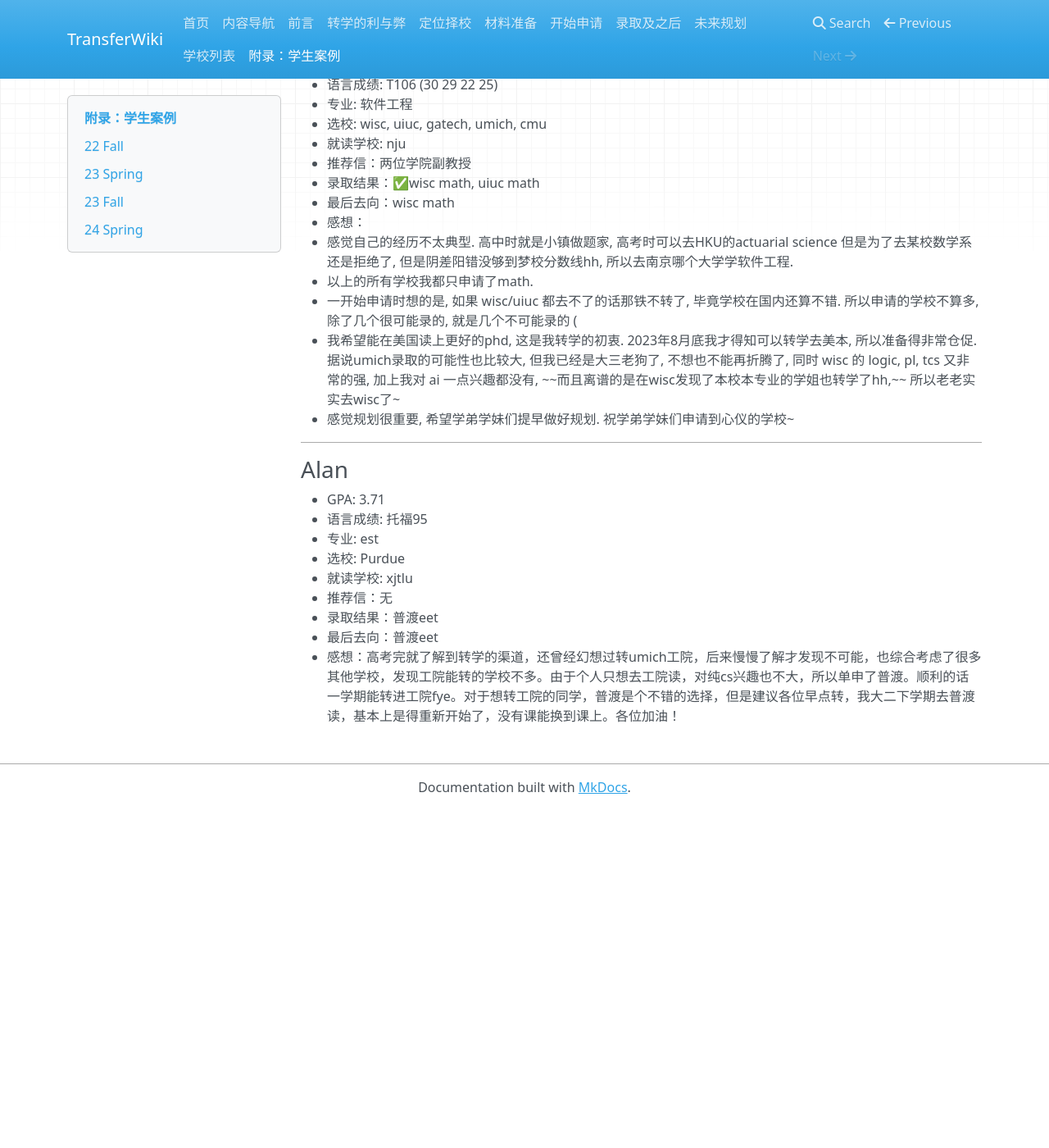
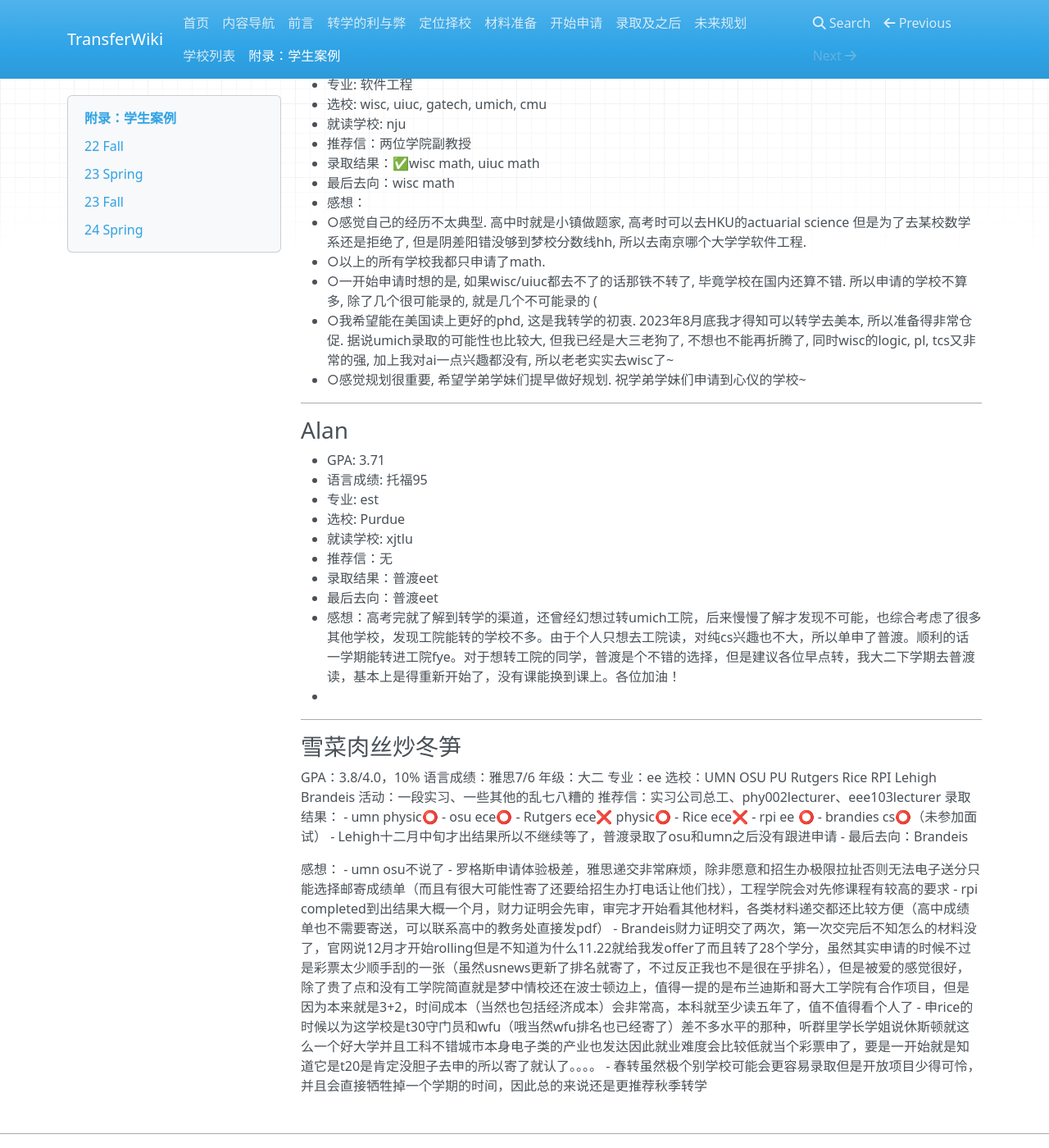
Before and after one commit to SihanXU/TransferWiki, an MkDocs documentation site: the page built from docs/bgs.md, in a window 1280 px wide and 1400 px high, scrolled down 18771 px. Shown: the whole window at 82% size. Built offline with MkDocs 1.6.1, drawn with Linux system fonts in a browser that asks for light colours; nearby versions of some CDN libraries; before the commit the page ends 19759 px from its top, so only the background shows below that; some of the changed text lies outside the part shown.

Commit message:
Update bgs.md

```diff
--- a/docs/bgs.md
+++ b/docs/bgs.md
@@ -607,12 +607,12 @@ DET115(有点低，天天摆大烂的恶果)
 - 选校: Wisc EE & 文理undecided，Purdue Exploratory & Math，Umn cs
 - 就读学校: 杭电
 - 推荐信：高数老师推，权当没有。
-- 录取结果：Wisc 工院EE❌，文理undecided✅，Purdue exploratory✅，Umn cs✅
-- 最后去向：还没想好去哪里
+- 录取结果：Wisc 文理undecided✅，Purdue exploratory✅，Umn cs✅
+- 最后去向：Purdue
 - 感想：
 - 1. Purdue math今年好几个人被拒了，大概原因是没有像匹配的math syllabus，19年也有一个人因为这个原因被拒的，申请普渡math一定要去看看transfer equivalency有没有你们学校的对应课程转换。Purdue poly申就有。exploratory要低于30个可转学分才能申请。
 - 2. Umn建议早申请！早申请早出结果，我8.30complete，9.18拿到offer后立马把陆本学校的大部分课给退了，可以不用担心春季因为期末来不及导致叫不出来成绩单。Umn什么都很好，哈哈。
-- 3. Wisc我本来以为肯定脆拒了，普渡签证啥的都搞定了，然后给我发offer后，我也想了挺久的，主要是我可能更想做偏robotics的传统控制方向的，Purdue相较下来应该是更好的选择。
+- 3. Wisc我本来以为肯定脆拒了，普渡签证啥的都搞定了，然后给我发offer后，我也想了挺久的，主要是我可能更想做偏robotics的传统控制方向的，Wisc感觉上做system更厉害些，Purdue相较下来应该是更好的选择。（普渡更便宜哈哈）
 
 ***
 
@@ -640,7 +640,7 @@ DET115(有点低，天天摆大烂的恶果)
 - 录取结果：UMN CLA CS✅, OSU CLA CIS✅, Purdue Polytech CIT✅
 - 最后去向：UMN CLA CS
 - 感想：傻逼学信网一定要早申，早申，早申！语言尽量早出，要多和群友交流沟通（群友都超级超级好），提早给自己定好位会比很多东西都好使；不要太内耗，能申到UMN其实已经很成功了:）
-- 附：关于我的完整心路历程，可以见我的知乎（24Spring 低GPA转学美本总结（3/3AD））：
+- 附：关于我的完整心路历程，可以见我的知乎（24Spring 低GPA转学美本总结（3/3AD））：https://zhuanlan.zhihu.com/p/662189947
 
 ***
 
@@ -652,8 +652,9 @@ DET115(有点低，天天摆大烂的恶果)
 - 就读学校: BJUT + UCSD extension人下人
 - 推荐信：2BJUT老师, 一中科院科研(我觉得都没啥用, 可能就nyu 和Rochester看看)
 - 录取结果：
-- ○ umn✅, osu✅, Rochester+1w$/ per year✅, wisc✅ (all cs) UIUC math&cs✅
-- ○ Umich❌  NYU❓, UVA❓
+○ umn✅, osu✅, Rochester+1w$/ per year✅, wisc✅ (all cs)UIUC math&cs✅
+○ Umich UVA 寄
+○NYU❓,
 - 最后去向：UIUC Math&CS
 - 感想：
 - 中考高考都年少轻狂, 觉得自己一定不会出国, 甚至港科技都不想去, 超了20分去BJUT读了cs. 上大学第一周就后悔准备申美硕了..... 最开始转学的概念是我妈跟我说的, 因为身边有朋友的孩子转去了Umich.  犹豫再三, 经济条件也不算很好, 但是还是咬牙决定跑路了.
@@ -689,11 +689,11 @@ DET115(有点低，天天摆大烂的恶果)
 - 录取结果：✅wisc math, uiuc math
 - 最后去向：wisc math
 - 感想：
-  - 感觉自己的经历不太典型. 高中时就是小镇做题家, 高考时可以去HKU的actuarial science 但是为了去某校数学系还是拒绝了, 但是阴差阳错没够到梦校分数线hh, 所以去南京哪个大学学软件工程.
-  - 以上的所有学校我都只申请了math.
-  - 一开始申请时想的是, 如果 wisc/uiuc 都去不了的话那铁不转了, 毕竟学校在国内还算不错. 所以申请的学校不算多, 除了几个很可能录的, 就是几个不可能录的 (
-  - 我希望能在美国读上更好的phd, 这是我转学的初衷. 2023年8月底我才得知可以转学去美本, 所以准备得非常仓促. 据说umich录取的可能性也比较大, 但我已经是大三老狗了, 不想也不能再折腾了, 同时 wisc 的 logic, pl, tcs 又非常的强, 加上我对 ai 一点兴趣都没有, ~~而且离谱的是在wisc发现了本校本专业的学姐也转学了hh,~~ 所以老老实实去wisc了~
-  - 感觉规划很重要, 希望学弟学妹们提早做好规划. 祝学弟学妹们申请到心仪的学校~
+- ○感觉自己的经历不太典型. 高中时就是小镇做题家, 高考时可以去HKU的actuarial science 但是为了去某校数学系还是拒绝了, 但是阴差阳错没够到梦校分数线hh, 所以去南京哪个大学学软件工程.
+- ○以上的所有学校我都只申请了math.
+- ○一开始申请时想的是, 如果wisc/uiuc都去不了的话那铁不转了, 毕竟学校在国内还算不错. 所以申请的学校不算多, 除了几个很可能录的, 就是几个不可能录的 (
+- ○我希望能在美国读上更好的phd, 这是我转学的初衷. 2023年8月底我才得知可以转学去美本, 所以准备得非常仓促. 据说umich录取的可能性也比较大, 但我已经是大三老狗了, 不想也不能再折腾了, 同时wisc的logic, pl, tcs又非常的强, 加上我对ai一点兴趣都没有,  所以老老实实去wisc了~
+- ○感觉规划很重要, 希望学弟学妹们提早做好规划. 祝学弟学妹们申请到心仪的学校~
 
 
 ---
@@ -708,3 +708,31 @@ DET115(有点低，天天摆大烂的恶果)
 - 录取结果：普渡eet
 - 最后去向：普渡eet
 - 感想：高考完就了解到转学的渠道，还曾经幻想过转umich工院，后来慢慢了解才发现不可能，也综合考虑了很多其他学校，发现工院能转的学校不多。由于个人只想去工院读，对纯cs兴趣也不大，所以单申了普渡。顺利的话一学期能转进工院fye。对于想转工院的同学，普渡是个不错的选择，但是建议各位早点转，我大二下学期去普渡读，基本上是得重新开始了，没有课能换到课上。各位加油！
+-
+---
+
+### 雪菜肉丝炒冬笋
+GPA：3.8/4.0，10%
+语言成绩：雅思7/6
+年级：大二
+专业：ee
+选校：UMN OSU PU Rutgers Rice RPI Lehigh Brandeis
+活动：一段实习、一些其他的乱七八糟的
+推荐信：实习公司总工、phy002lecturer、eee103lecturer
+录取结果：
+- umn physic⭕️
+- osu ece⭕️
+- Rutgers ece❌ physic⭕️
+- Rice ece❌
+- rpi ee ⭕️
+- brandies cs⭕️（未参加面试）
+- Lehigh十二月中旬才出结果所以不继续等了，普渡录取了osu和umn之后没有跟进申请
+- 最后去向：Brandeis
+
+感想：
+- umn osu不说了
+- 罗格斯申请体验极差，雅思递交非常麻烦，除非愿意和招生办极限拉扯否则无法电子送分只能选择邮寄成绩单（而且有很大可能性寄了还要给招生办打电话让他们找），工程学院会对先修课程有较高的要求
+- rpi completed到出结果大概一个月，财力证明会先审，审完才开始看其他材料，各类材料递交都还比较方便（高中成绩单也不需要寄送，可以联系高中的教务处直接发pdf）
+- Brandeis财力证明交了两次，第一次交完后不知怎么的材料没了，官网说12月才开始rolling但是不知道为什么11.22就给我发offer了而且转了28个学分，虽然其实申请的时候不过是彩票太少顺手刮的一张（虽然usnews更新了排名就寄了，不过反正我也不是很在乎排名），但是被爱的感觉很好，除了贵了点和没有工学院简直就是梦中情校还在波士顿边上，值得一提的是布兰迪斯和哥大工学院有合作项目，但是因为本来就是3+2，时间成本（当然也包括经济成本）会非常高，本科就至少读五年了，值不值得看个人了
+- 申rice的时候以为这学校是t30守门员和wfu（哦当然wfu排名也已经寄了）差不多水平的那种，听群里学长学姐说休斯顿就这么一个好大学并且工科不错城市本身电子类的产业也发达因此就业难度会比较低就当个彩票申了，要是一开始就是知道它是t20是肯定没胆子去申的所以寄了就认了。。。。
+- 春转虽然极个别学校可能会更容易录取但是开放项目少得可怜，并且会直接牺牲掉一个学期的时间，因此总的来说还是更推荐秋季转学
```
Also changed, not shown: other parts of docs/bgs.md (+1 -2 lines).
